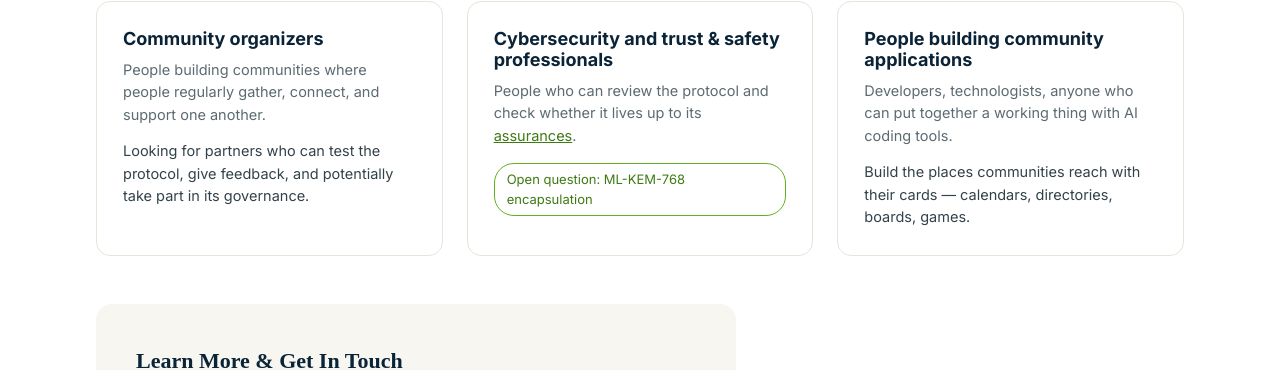
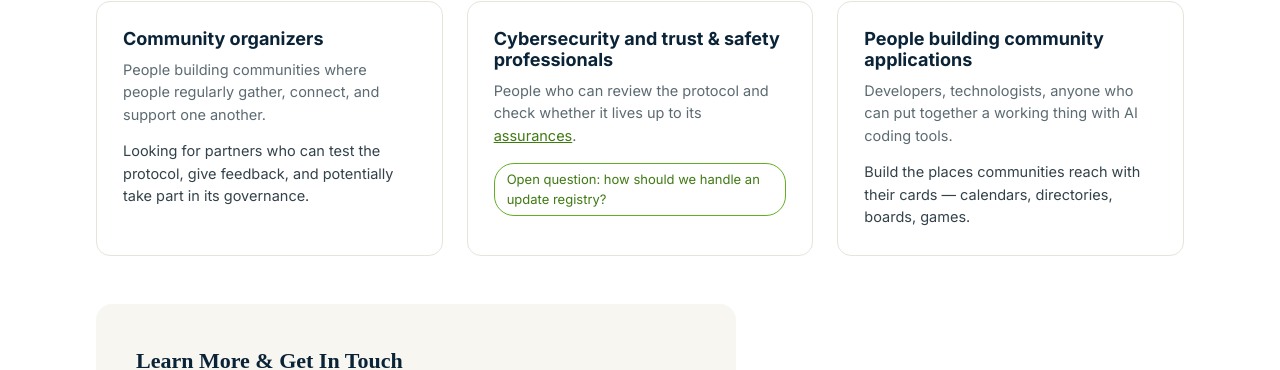
Before and after one commit to davidgljay/mcard_landing, a Jekyll site: the page built from index.html, in a window 1280 px wide and 1400 px high, scrolled down 4706 px. Shown: the part 109-479 px from the top of the window. Built offline with Jekyll 4.4.1, drawn with Linux system fonts in a browser that asks for light colours; some web fonts are replaced.

Commit message:
Link cybersecurity recruitment tag to the update-registry issue
Reword the tag as an actual question matching GitHub issue #1's
topic (update registry architecture) and link it there instead of
the stale, unlinked ML-KEM-768 note.

Co-Authored-By: Claude Sonnet 5 <noreply@anthropic.com>

```diff
--- a/_data/home.yml
+++ b/_data/home.yml
@@ -177,7 +177,8 @@ get_involved:
       body: "People who can review the protocol and check whether it lives up to its <a href=\"/assurances/\">assurances</a>."
       detail: ""
       tags:
-        - "Open question: ML-KEM-768 encapsulation"
+        - text: "Open question: how should we handle an update registry?"
+          url: "https://github.com/davidgljay/membership_card_protocol/issues/1"
     - heading: "People building community applications"
       body: "Developers, technologists, anyone who can put together a working thing with AI coding tools."
       detail: "Build the places communities reach with their cards — calendars, directories, boards, games."
--- a/css/main.css
+++ b/css/main.css
@@ -557,7 +557,8 @@ textarea:focus-visible,
 .audience-card__body { font-size: 14.5px; color: var(--muted); }
 .audience-card__detail { font-size: 14.5px; color: var(--body-text); margin-top: 4px; }
 .audience-card__tags { display: flex; gap: 8px; flex-wrap: wrap; margin-top: 6px; }
-.tag { border: 1px solid var(--green-500); color: var(--green-600); border-radius: 20px; padding: 5px 12px; font-size: 13px; }
+.tag { border: 1px solid var(--green-500); color: var(--green-600); border-radius: 20px; padding: 5px 12px; font-size: 13px; text-decoration: none; display: inline-block; }
+a.tag:hover { text-decoration: underline; }
 
 .involve-form,
 .involve-form__thanks {
--- a/index.html
+++ b/index.html
@@ -140,7 +140,11 @@ description: A secure tool for building trust and exchanging resources in commun
         {% if a.tags %}
         <div class="audience-card__tags">
           {% for tag in a.tags %}
+          {% if tag.url %}
+          <a class="tag" href="{{ tag.url }}" target="_blank" rel="noopener">{{ tag.text }}</a>
+          {% else %}
           <span class="tag">{{ tag }}</span>
+          {% endif %}
           {% endfor %}
         </div>
         {% endif %}
```
